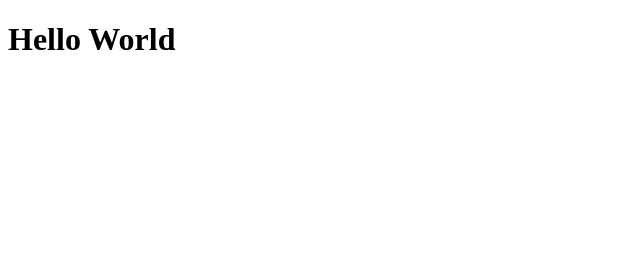
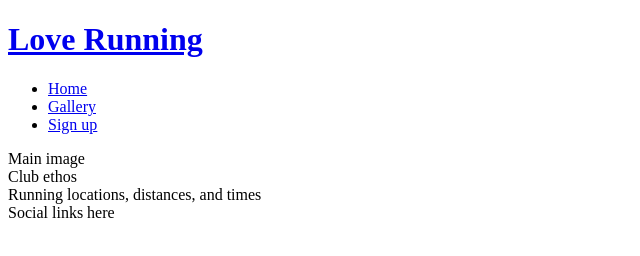
Before and after one commit to sacarr98/Love_Running, a plain HTML site: page index.html in a window 1280 px wide. Shown: the whole page, without its empty margins (0-640 px from the left). Drawn offline with Linux system fonts and the light colour scheme; files that its build step writes are made by us from their sources.

Commit message:
Add basic header structure

```diff
--- a/css/style.css
+++ b/css/style.css
@@ -1,3 +1,3 @@
-body(
+body (
     font-family: Arial;
 )
--- a/index.html
+++ b/index.html
@@ -13,7 +13,36 @@
 </head>
 
 <body>
-    <h1>Hello World</h1>
+    <header>
+        <a href="index.html">
+            <h1>Love Running</h1>
+        </a>
+        <nav>
+            <ul>
+                <li>
+                    <a href="index.html">Home</a>
+                </li>
+                <li>
+                    <a href="#">Gallery</a>
+                </li>
+                <li>
+                    <a href="#">Sign up</a>
+                </li>
+            </ul>
+        </nav>
+    </header>
+    <section>
+        Main image
+    </section>
+    <section>
+        Club ethos
+    </section>
+    <section>
+        Running locations, distances, and times
+    </section>
+    <footer>
+        Social links here
+    </footer>
 </body>
 
 </html>
```
